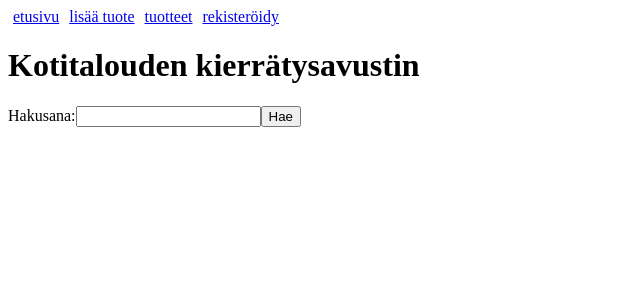
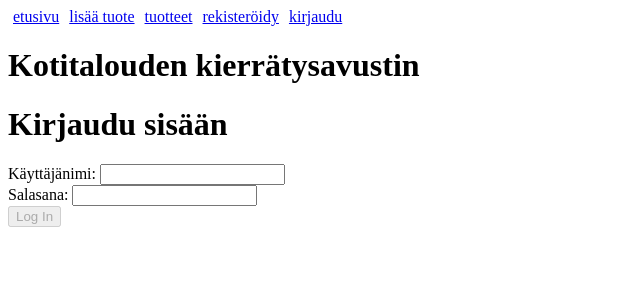
Before and after one commit to ohtuprojekti-Kierratysavustin/Kierratysavustin, a React (Create React App) app in the folder client/: page /login in a window 1280 px wide. Shown: the top 300 px of the page, without its empty margins (0-640 px from the left). Built offline with nearby package versions, Linux system fonts and the light colour scheme; no server answers.

Commit message:
perus loginformi lisätty

```diff
--- a/client/src/App.js
+++ b/client/src/App.js
@@ -9,6 +9,7 @@ import Product from './components/Product'
 import ProductList from './components/ProductList'
 import RegisterForm from './components/RegisterForm'
 import SearchForm from './components/SearchForm'
+import LoginForm from './components/LoginForm'
 //import { set } from 'mongoose'
 
 const App = () => {
@@ -34,6 +35,7 @@ const App = () => {
         <Link id='productForm' style={padding} to="/new">lisää tuote</Link>
         <Link style={padding} to="/products">tuotteet</Link>
         <Link style={padding} to="/register">rekisteröidy</Link>
+        <Link style={padding} to="/login">kirjaudu</Link>
       </div>
 
       <h1>Kotitalouden kierrätysavustin</h1>
@@ -47,6 +49,9 @@ const App = () => {
         </Route>
         <Route path="/register">
           <RegisterForm />
+        </Route>
+        <Route path="/login">
+          <LoginForm />
         </Route>
         <Route path="/products">
           <ProductList products={products} />
--- /dev/null
+++ b/client/src/components/LoginForm.js
@@ -0,0 +1,73 @@
+import React from 'react'
+// import loginService from '../services/login'
+import { Formik, Form, Field, ErrorMessage  } from 'formik'
+
+const LoginForm = () => {
+
+
+  const initialValues = {
+    username: '',
+    password: ''
+  }
+  const onSubmit = (values) => {
+    console.log(values)
+    // loginService (tekee jotain)
+  }
+
+  return (
+    <Formik
+      initialValues={initialValues}
+      onSubmit={onSubmit}
+    >
+      {(formik) => {
+        const { errors, touched, isValid, dirty } = formik
+        return (
+          <div className="container">
+            <h1>Kirjaudu sisään</h1>
+            <Form  >
+              <div className="form-row">
+                <label htmlFor="username">Käyttäjänimi: </label>
+                <Field
+                  type="username"
+                  name="username"
+                  id="usernameInput"
+                  className={errors.username && touched.username ?
+                    'input-error' : null}
+
+
+                />
+                <ErrorMessage name="username" component="span" className="error" />
+              </div>
+
+              <div className="form-row">
+                <label htmlFor="password">Salasana: </label>
+                <Field
+                  type="password"
+                  name="password"
+                  id="passwordInput"
+                  className={errors.password && touched.password ?
+                    'input-error' : null}
+
+                />
+                <ErrorMessage
+                  name="password"
+                  component="span"
+                  className="error"
+                />
+              </div>
+
+              <button
+                type="submit"
+                className={!(dirty && isValid) ? 'disabled-btn' : ''}
+                disabled={!(dirty && isValid)}
+              >
+              Log In
+              </button>
+            </Form>
+          </div>
+        )
+      }}
+    </Formik>
+  )
+}
+export default LoginForm
```
